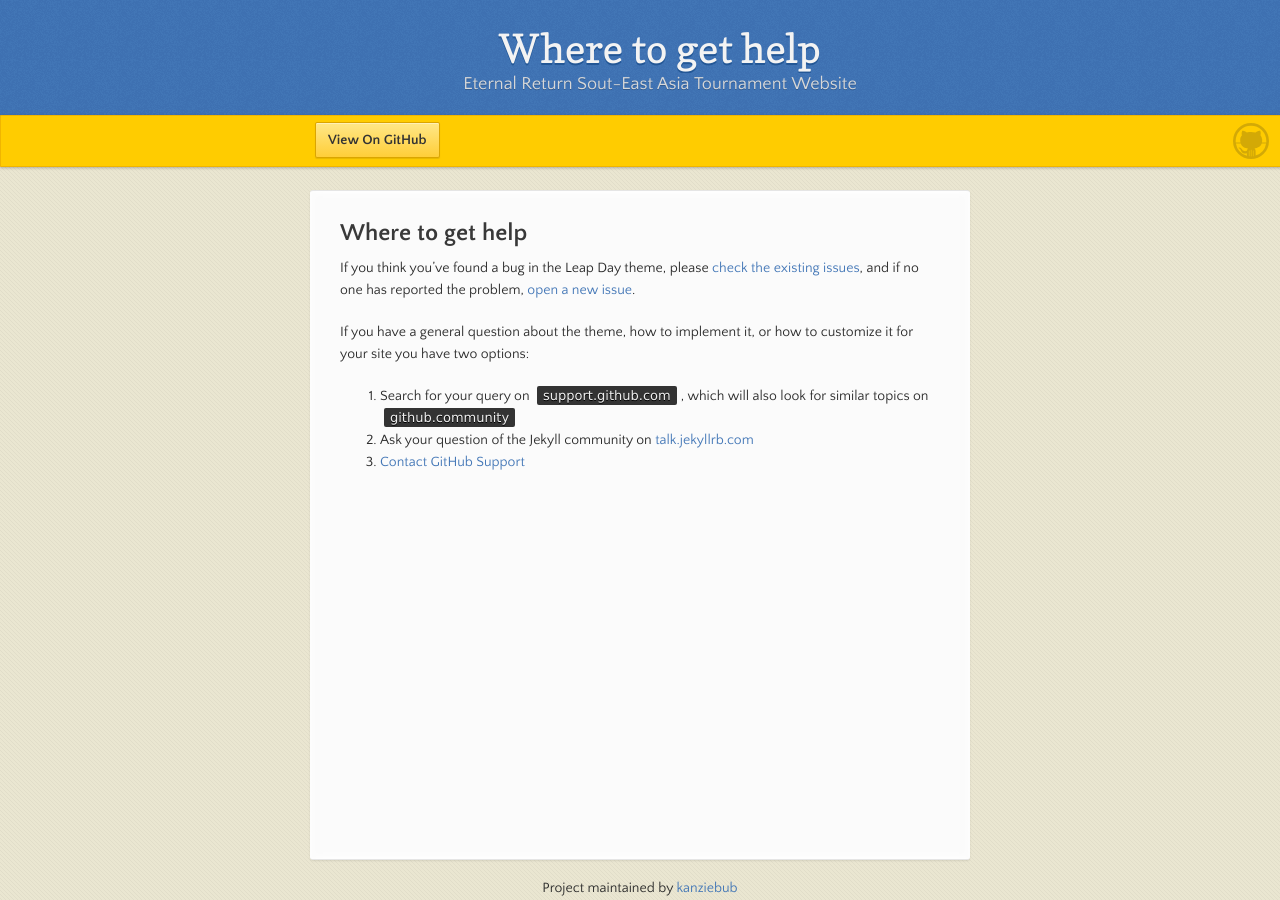
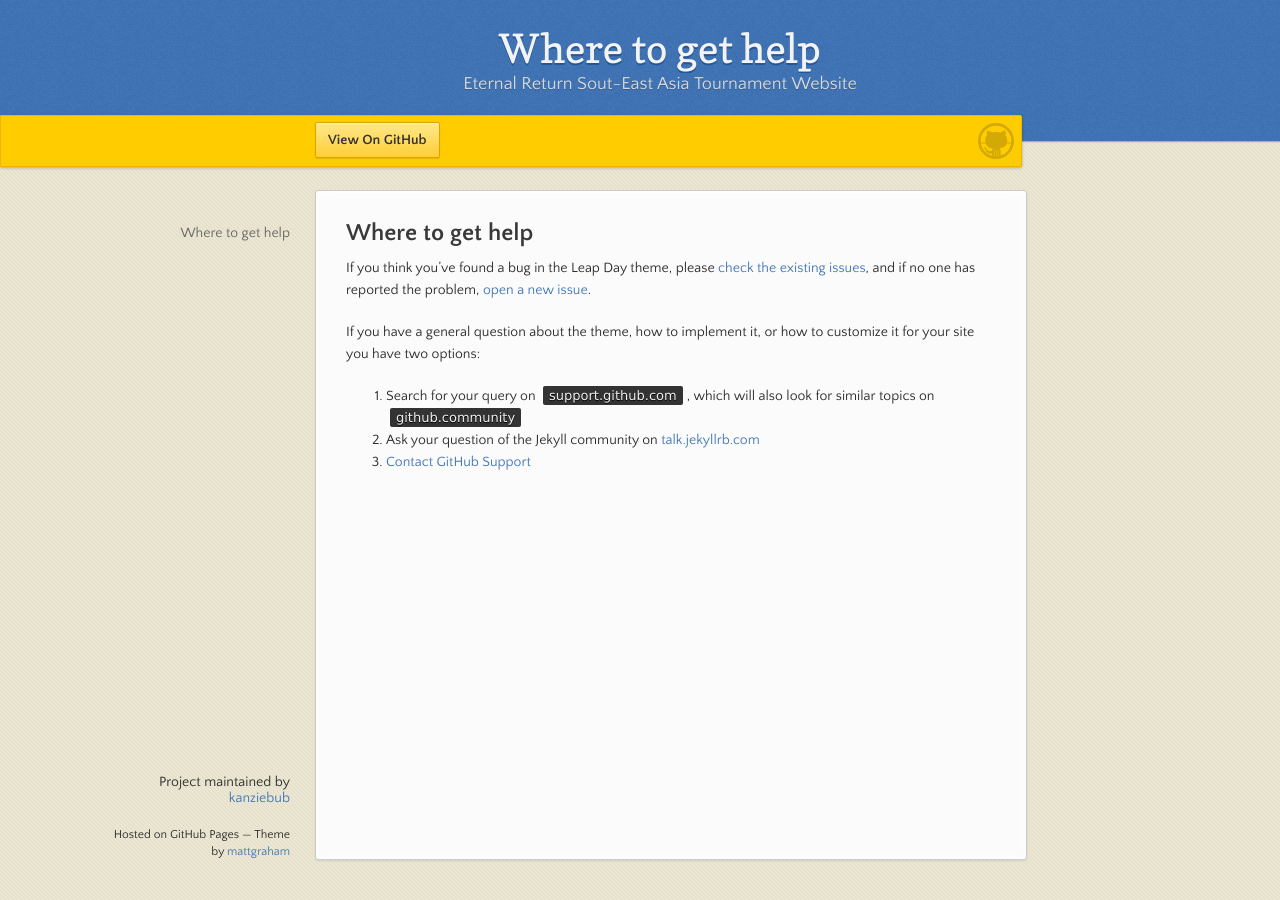
Before and after one commit to kanziebub/ProjectSEA, a Jekyll site: the page built from docs/SUPPORT.md, in a window 1280 px wide and 900 px high. Built offline with Jekyll 4.4.1, drawn with Linux system fonts in a browser that asks for light colours; our own code applies the rules of GitHub Pages for plain Markdown files.

Commit message:
mod/hide overflow

```diff
--- a/_sass/jekyll-theme-leap-day.scss
+++ b/_sass/jekyll-theme-leap-day.scss
@@ -365,7 +365,7 @@
   line-height: 16px;
 }
 
-@media print, screen, (max-width: 1060px) and (max-height: 775px){
+@media print, screen and (max-width: 1060px) {
 
   div.wrapper {
     width:auto;
@@ -502,6 +502,10 @@
 }
 
 @media print, screen and (max-height: 680px) {
+  nav {
+    max-height: 480px;
+    overflow: hidden;
+  }
 
   footer {
     text-align: center;
```
